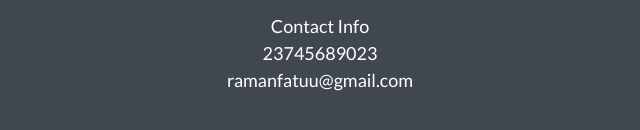
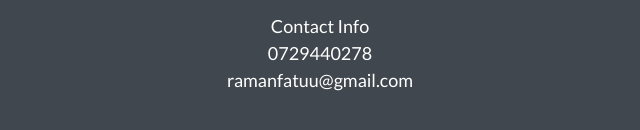
Before and after one commit to Tumaa/fatuma-cv, a plain HTML site: page index.html in a window 1280 px wide. Shown: the part 3832-3962 px from the top of the page, 320-960 px from the left. Drawn offline with nearby package versions, Linux system fonts and the light colour scheme.

Commit message:
add changes to index.html

```diff
--- a/index.html
+++ b/index.html
@@ -298,7 +298,7 @@
           <p>No matter how slick the demo is in rehearsal, when you do it in front of a live audience, the probability of a flawless presentation is inversely proportional to the number of people watching, raised to the power of the amount of money
             involved.</p>
           <strong>Contact Info</strong>
-          <p>23745689023<br>ramanfatuu@gmail.com</p>
+          <p>0729440278<br>ramanfatuu@gmail.com</p>
 
         </div>
 
```
